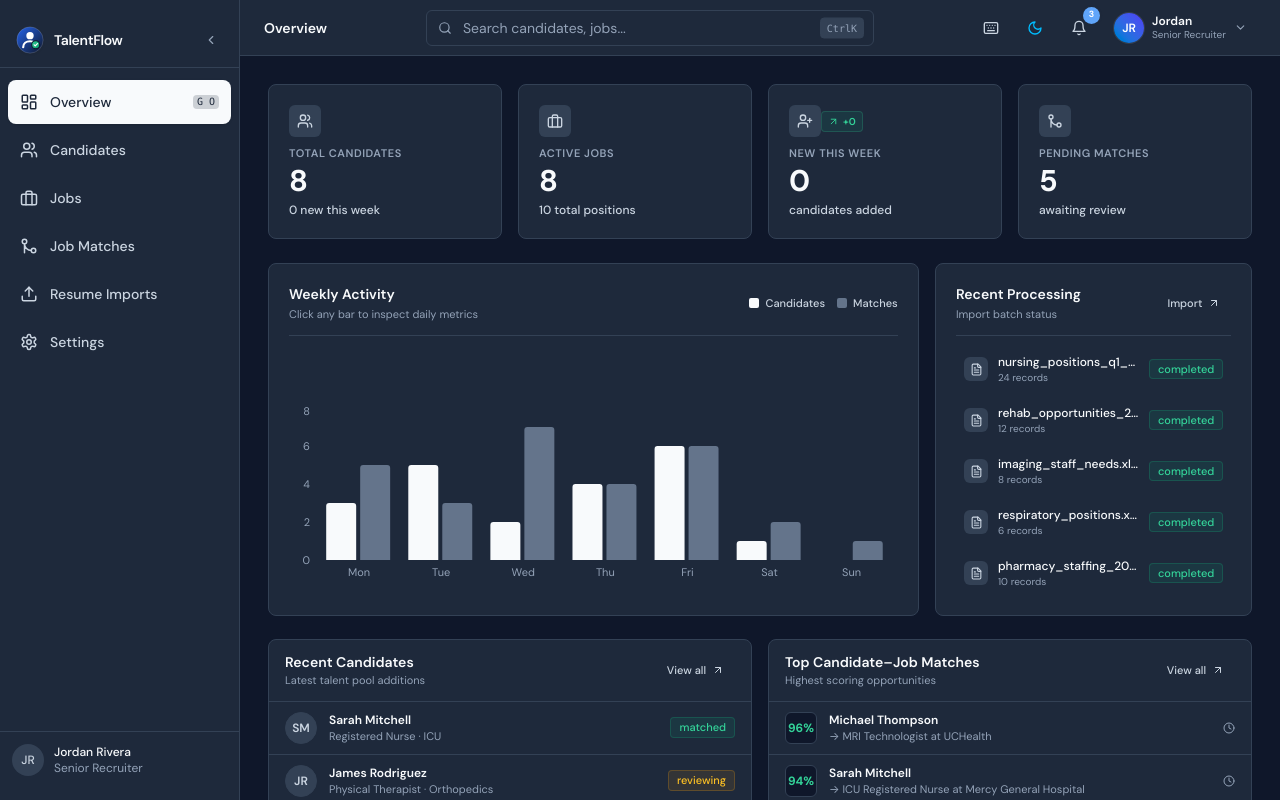
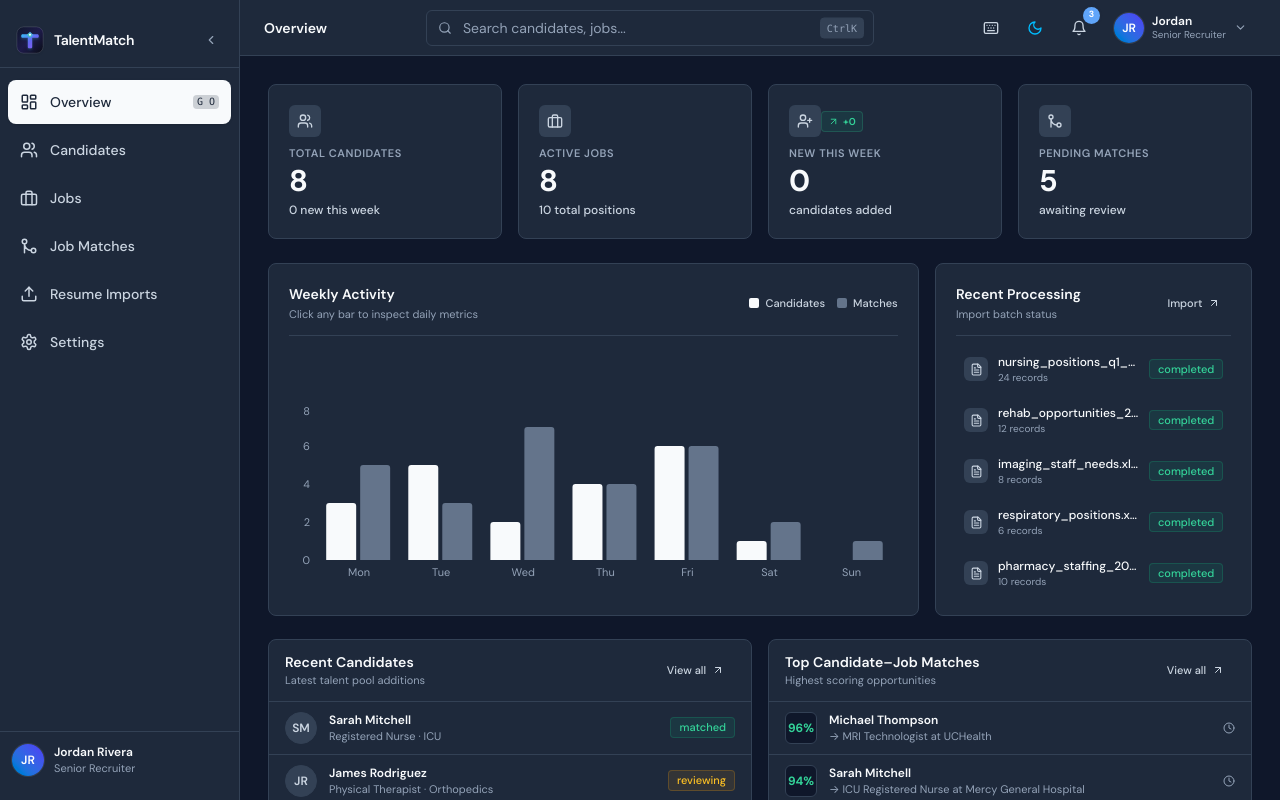
Before and after one commit to codewithabhiishek/TalentMatch, a React (Vite) app: page / in a window 1280 px wide. Built offline with nearby package versions, Linux system fonts and the light colour scheme.

Commit message:
fix(ui): elevate brand identity and redesign collapsed sidebar header

```diff
--- a/index.html
+++ b/index.html
@@ -8,7 +8,7 @@
     <meta name="mobile-web-app-capable" content="yes" />
     <meta name="theme-color" content="#0f172a" media="(prefers-color-scheme: dark)" />
     <meta name="theme-color" content="#ffffff" media="(prefers-color-scheme: light)" />
-    <title>TalentFlow ATS</title>
+    <title>TalentMatch ATS</title>
     <link rel="icon" type="image/svg+xml" href="/favicon.svg" />
     <link rel="preconnect" href="https://fonts.googleapis.com" />
     <link rel="preconnect" href="https://fonts.gstatic.com" crossorigin />
--- a/src/components/Layout.tsx
+++ b/src/components/Layout.tsx
@@ -147,35 +147,55 @@ export function Layout({ children }: { children: React.ReactNode }) {
         ${sidebarCollapsed ? 'w-16' : 'w-64 max-w-[85vw] sm:w-60'}
         safe-area-top safe-area-bottom
       `}>
-        {/* Logo */}
-        <div className={`flex items-center h-14 px-4 border-b border-[var(--color-border)] ${sidebarCollapsed ? 'justify-center' : 'justify-between'}`}>
+        {/* Logo & Header */}
+        <div className={`flex items-center h-14 border-b border-[var(--color-border)] relative ${sidebarCollapsed ? 'justify-center px-2' : 'justify-between px-4'}`}>
+          {sidebarCollapsed ? (
+            <div className="relative group/toggle flex items-center justify-center w-full">
               <button
-            onClick={() => { navigateTo('overview'); setMobileSidebarOpen(false); }}
-            className="flex items-center gap-2.5 focus-visible:outline-none text-left min-w-0"
-            title="TalentFlow ATS (G then O)"
+                onClick={() => { navigateTo('overview'); }}
+                className="w-9 h-9 rounded-lg flex items-center justify-center hover:bg-[var(--color-surface-tertiary)] transition-transform hover:scale-105 focus-visible:outline-none cursor-pointer"
+                title="TalentMatch ATS — Click to go to Overview"
               >
                 <img
                   src="/favicon.svg"
-              alt="TalentFlow Logo"
-              className="w-7 h-7 rounded-full flex-shrink-0 object-contain shadow-xs hover:scale-105 transition-transform"
+                  alt="TalentMatch Logo"
+                  className="w-7 h-7 rounded-lg flex-shrink-0 object-contain shadow-xs"
                 />
-            {!sidebarCollapsed && (
-              <span className="font-semibold text-sm text-[var(--color-text-primary)] tracking-tight truncate">
-                TalentFlow
-              </span>
-            )}
               </button>
-          {!sidebarCollapsed && (
+              {/* Floating expand handle centered on the sidebar edge */}
               <button
                 onClick={toggleSidebar}
-              className="hidden lg:flex w-6 h-6 items-center justify-center rounded hover:bg-[var(--color-surface-tertiary)] text-[var(--color-text-tertiary)] transition-all duration-150 hover:scale-110 ml-auto"
+                className="hidden lg:flex absolute -right-3 top-1/2 -translate-y-1/2 w-6 h-6 rounded-full bg-[var(--color-surface-secondary)] border border-[var(--color-border)] shadow-sm text-[var(--color-text-secondary)] hover:text-[var(--color-text-primary)] hover:border-[var(--color-accent)] hover:bg-[var(--color-surface-tertiary)] hover:scale-110 active:scale-95 items-center justify-center transition-all z-30 cursor-pointer"
+                aria-label="Expand sidebar"
+                title={`Expand Sidebar (${modifierLabel}B)`}
+              >
+                <ChevronRight size={12} />
+              </button>
+            </div>
+          ) : (
+            <>
+              <button
+                onClick={() => { navigateTo('overview'); setMobileSidebarOpen(false); }}
+                className="flex items-center gap-2.5 focus-visible:outline-none text-left min-w-0 group cursor-pointer"
+                title="TalentMatch ATS (G then O)"
+              >
+                <img
+                  src="/favicon.svg"
+                  alt="TalentMatch Logo"
+                  className="w-7 h-7 rounded-lg flex-shrink-0 object-contain shadow-xs group-hover:scale-105 transition-transform"
+                />
+                <span className="font-semibold text-sm text-[var(--color-text-primary)] tracking-tight truncate">
+                  TalentMatch
+                </span>
+              </button>
+              <button
+                onClick={toggleSidebar}
+                className="hidden lg:flex w-6 h-6 items-center justify-center rounded-md hover:bg-[var(--color-surface-tertiary)] text-[var(--color-text-tertiary)] hover:text-[var(--color-text-primary)] transition-all ml-auto cursor-pointer"
                 aria-label="Collapse sidebar"
-              title={`Toggle Sidebar (${modifierLabel}B)`}
+                title={`Collapse Sidebar (${modifierLabel}B)`}
               >
                 <ChevronLeft size={14} />
               </button>
-          )}
-          {/* Mobile close button */}
               <button
                 onClick={() => setMobileSidebarOpen(false)}
                 className="lg:hidden w-8 h-8 flex items-center justify-center rounded-lg hover:bg-[var(--color-surface-tertiary)] text-[var(--color-text-tertiary)] hover:text-[var(--color-text-primary)] transition-colors ml-auto cursor-pointer"
@@ -183,15 +203,7 @@ export function Layout({ children }: { children: React.ReactNode }) {
               >
                 <X size={16} />
               </button>
-          {sidebarCollapsed && (
-            <button
-              onClick={toggleSidebar}
-              className="hidden lg:flex w-6 h-6 items-center justify-center rounded hover:bg-[var(--color-surface-tertiary)] text-[var(--color-text-tertiary)] transition-all duration-150 hover:scale-110 mt-2"
-              aria-label="Expand sidebar"
-              title={`Toggle Sidebar (${modifierLabel}B)`}
-            >
-              <ChevronRight size={14} />
-            </button>
+            </>
           )}
         </div>
 
@@ -235,17 +247,17 @@ export function Layout({ children }: { children: React.ReactNode }) {
         {/* User section */}
         <div className={`border-t border-[var(--color-border)] p-3 ${sidebarCollapsed ? 'flex justify-center' : ''}`}>
           {sidebarCollapsed ? (
-            <div className="w-8 h-8 rounded-full bg-[var(--color-surface-tertiary)] flex items-center justify-center">
-              <User size={14} className="text-[var(--color-text-secondary)]" />
+            <div className="w-8 h-8 rounded-full bg-gradient-to-tr from-sky-600 to-indigo-600 text-white font-semibold flex items-center justify-center text-xs shadow-xs ring-1 ring-white/10 shrink-0" title="Jordan Rivera (Senior Recruiter)">
+              <span>{userProfile?.firstName?.[0] || 'J'}{userProfile?.lastName?.[0] || 'R'}</span>
             </div>
           ) : (
             <div className="flex items-center gap-2.5">
-              <div className="w-8 h-8 rounded-full bg-[var(--color-surface-tertiary)] flex items-center justify-center">
-                <span className="text-xs font-medium text-[var(--color-text-secondary)]">JR</span>
+              <div className="w-8 h-8 rounded-full bg-gradient-to-tr from-sky-600 to-indigo-600 text-white font-semibold flex items-center justify-center text-xs shadow-xs ring-1 ring-white/10 shrink-0">
+                <span>{userProfile?.firstName?.[0] || 'J'}{userProfile?.lastName?.[0] || 'R'}</span>
               </div>
               <div className="min-w-0">
-                <p className="text-xs font-medium text-[var(--color-text-primary)] truncate">Jordan Rivera</p>
-                <p className="text-xs text-[var(--color-text-tertiary)]">Senior Recruiter</p>
+                <p className="text-xs font-semibold text-[var(--color-text-primary)] truncate">{userProfile?.firstName || 'Jordan'} {userProfile?.lastName || 'Rivera'}</p>
+                <p className="text-[11px] text-[var(--color-text-tertiary)] truncate">{userProfile?.role || 'Senior Recruiter'}</p>
               </div>
             </div>
           )}
```
Also changed, not shown: public/favicon.svg, public/logo.svg. Lines whose indentation alone changed are shown as unchanged.
